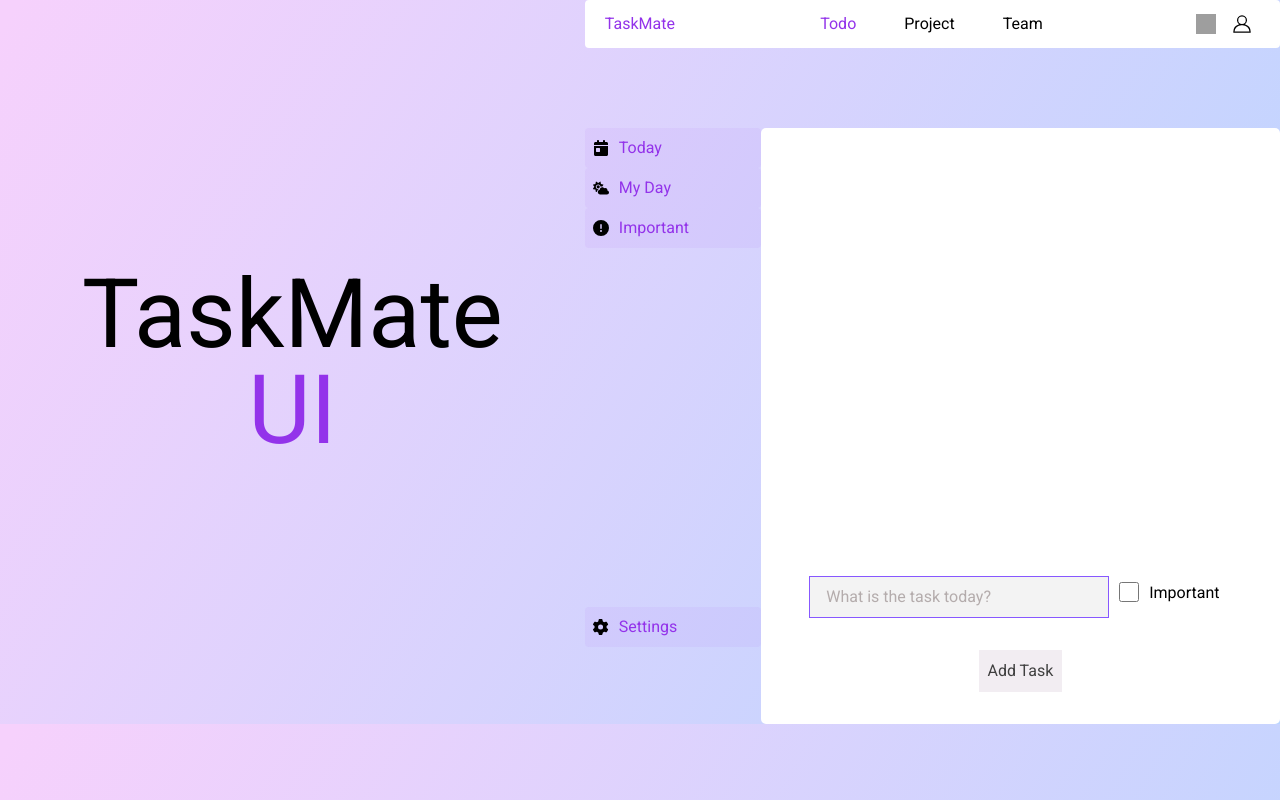
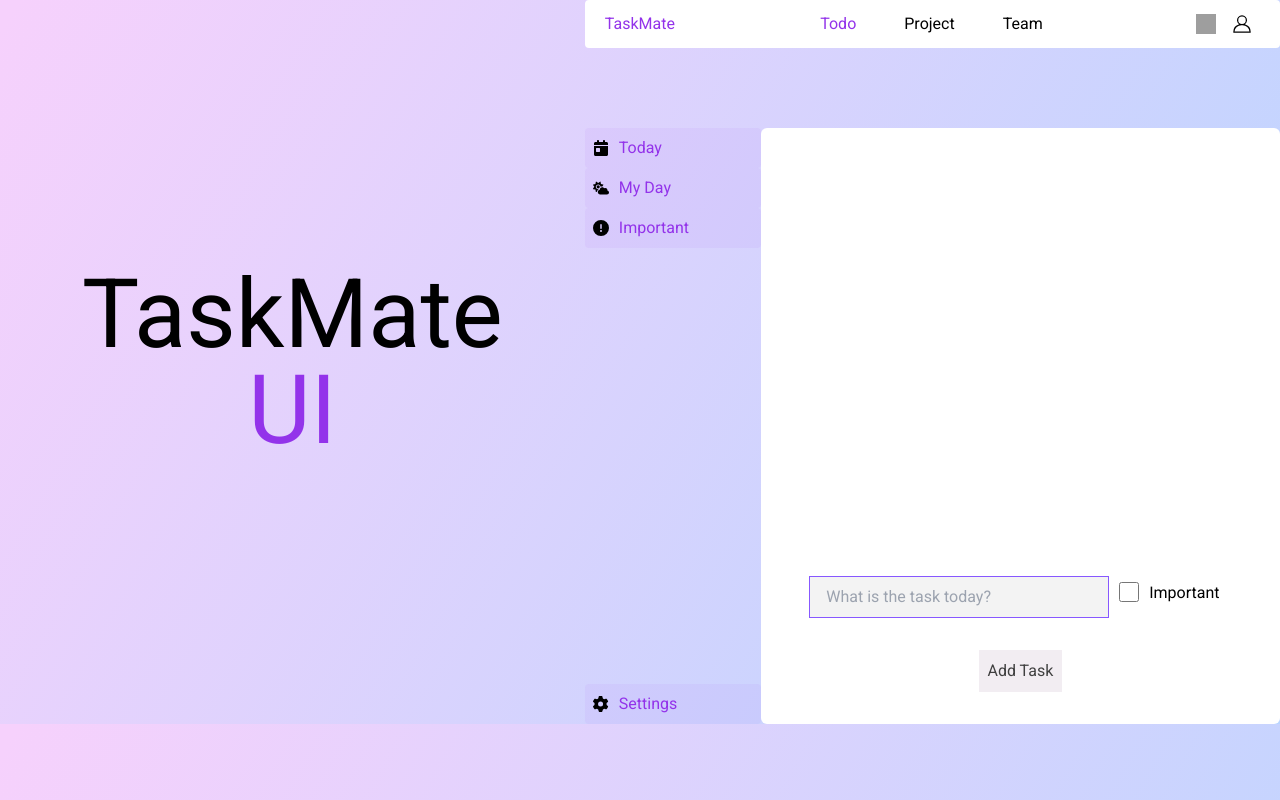
Before and after one commit to SwastikDas26/TaskMaster, a React (Create React App) app: page / in a window 1280 px wide. Built offline with nearby package versions, Linux system fonts and the light colour scheme; grey boxes are pictures that could not be loaded.

Commit message:
UI changes

```diff
--- a/src/components/Todo.js
+++ b/src/components/Todo.js
@@ -6,7 +6,7 @@ import './style.css';
 
 export const Todo = ({task, toggleComplete, deleteTodo, editTodo}) => {
   return (
-    <div className='Todo'>
+    <div className='flex justify-between items-center bg-[#f2edf2] text-[#404040] py-3 px-4 rounded-md cursor-pointer'>
         <p onClick={() => toggleComplete(task.id)} className={`${task.completed ? 'completed' : ""}`}>{task.task}  <span className='date'>{task.dateAdded}</span> </p>
         <div>
             <FontAwesomeIcon icon={faPenToSquare} onClick={() => editTodo(task.id)}/>
--- a/src/components/TodoForm.js
+++ b/src/components/TodoForm.js
@@ -20,10 +20,10 @@ export const TodoForm = ({ addTodo }) => {
 	}
 
 	return (
-			<form className="TodoForm" onSubmit={handleSubmit}>
+			<form className="w-full" onSubmit={handleSubmit}>
 				<input
 					type="text"
-					className="todo-input"
+					className="outline-none bg-[#f3f3f3] px-4 py-2 border-[1px] border-solid border-[#8758ff] mt-4 mb-8 w-[300px]"
 					value={value}
 					placeholder="What is the task today?"
 					onChange={(e) => setValue(e.target.value)}
@@ -35,7 +35,7 @@ export const TodoForm = ({ addTodo }) => {
 					onChange={handleImportantChange}
 				/>
 				<label htmlFor="important" className="impLabel">Important</label>
-				<button type="submit" className="todo-btn">Add Task</button>
+				<button type="submit" className="bg-[#f2edf2] text-[#404040] border-0 p-[8.8px] cursor-pointer">Add Task</button>
 			</form>
 	);
 };
--- a/src/components/TodoWrapper.js
+++ b/src/components/TodoWrapper.js
@@ -13,7 +13,6 @@ uuidv4();
 export const TodoWrapper = () => {
 	const [todos, setTodos] = useState([]);
     const [showImportantOnly, setShowImportantOnly] = useState(false);
-    // const tasks;
 
     useEffect(() => {
         const savedTasks = JSON.parse(localStorage.getItem('todos'));
@@ -41,15 +40,15 @@ export const TodoWrapper = () => {
 
     const toggleComplete = (id) => {
         setTodos(todos.map(todo => todo.id === id ? {...todo, completed: !todo.completed} : todo));
-    }
+    };
 
     const deleteTodo = (id) => {
         setTodos(todos.filter(todo => todo.id !== id));
-    }
+    };
 
     const editTodo = (id) => {
         setTodos(todos.map(todo => todo.id === id ? {...todo, isEditing: !todo.isEditing} : todo));
-    }
+    };
 
     const editTask = (task, id) => {
         setTodos(todos.map(todo => todo.id === id ? {...todo, task, isEditing: !todo.isEditing} : todo));
@@ -63,11 +62,11 @@ export const TodoWrapper = () => {
         setShowImportantOnly(true);
     };
 
-    const filteredTasks = showImportantOnly ? todos.filter((todo) => todo.important) : todos;
+    const filteredTasks = showImportantOnly ? todos.filter(todos => todos.important) : todos;
 
 	return (
-        <div className="flex ">
-        <div className='h-full flex flex-col justify-between height'>
+        <div className="flex min-h-[520px]">
+            <div className='flex flex-col justify-between min-h-[520px] mt-20'>
                 <ul className='flex flex-col'>
                     <li className='h-10 w-44 flex items-center gap-2.5 p-2 bg-btn1 rounded text-btn2 cursor-pointer'><img src={calendar} alt='calender' className='h-4 w-4' onClick={handleShowAll}/>Today</li>
                     <li className='h-10 w-44 flex items-center gap-2.5 p-2 bg-btn1 rounded text-btn2 cursor-pointer'><img src={sun} alt='calender' className='h-4 w-4' onClick={handleShowAll}/>My Day</li>
@@ -77,8 +76,8 @@ export const TodoWrapper = () => {
                     <li className='h-10 w-44 flex items-center gap-2.5 p-2 bg-btn1 rounded text-btn2 cursor-pointer'><img src={setting} alt='calender' className='h-4 w-4' />Settings</li>
                 </ul>
             </div>
-		<div className="TodoWrapper">
-            <div className="min-height">
+            <div className="bg-white mt-20 rounded-md p-8">
+                <div className="min-h-[50vh]">
                 {filteredTasks.map((todo, index) => (
                     todo.isEditing ? (
                         <EditTodoForm editTodo={editTask} task={todo} />
--- a/src/components/style.css
+++ b/src/components/style.css
@@ -93,24 +93,24 @@ body {
 	text-align: center;
 }
 
-h1 {
+/* h1 {
 	color: #fff;
 	margin-bottom: 0.5rem;
 	font-size: 1.75rem;
-}
+} */
 
-.TodoWrapper {
+/* .TodoWrapper {
 	background: white;
 	margin-top: 5rem;
 	padding: 2rem;
 	border-radius: 5px;
-}
+} */
 
-.TodoForm {
+/* .TodoForm {
 	width: 100%;
-}
+} */
 
-.todo-input {
+/* .todo-input {
 	outline: none;
 	background: #f3f3f3;
 	border: 1px solid #8758ff;
@@ -119,25 +119,25 @@ h1 {
 	margin-bottom: 2rem;
 	width: 300px;
 	color: rgba(64, 64, 64, 1);
-}
+} */
 
 .todo-input::placeholder {
 	color: #240b0b4d;
 }
 
-.todo-btn {
+/* .todo-btn {
 	background: #f2edf2;
 	color: rgba(64, 64, 64, 1);
 	border: none;
 	padding: 0.55rem;
 	cursor: pointer;
-}
+} */
 
-.min-height {
+/* .min-height {
 	min-height: 50vh;
-}
+} */
 
-.Todo {
+/* .Todo {
 	display: flex;
 	justify-content: space-between;
 	align-items: center;
@@ -147,7 +147,7 @@ h1 {
 	border-radius: 5px;
 	margin-bottom: 1rem;
 	cursor: pointer;
-}
+} */
 
 .fa-trash {
 	margin-left: 0.75rem;
```
Lines whose indentation alone changed are shown as unchanged.
